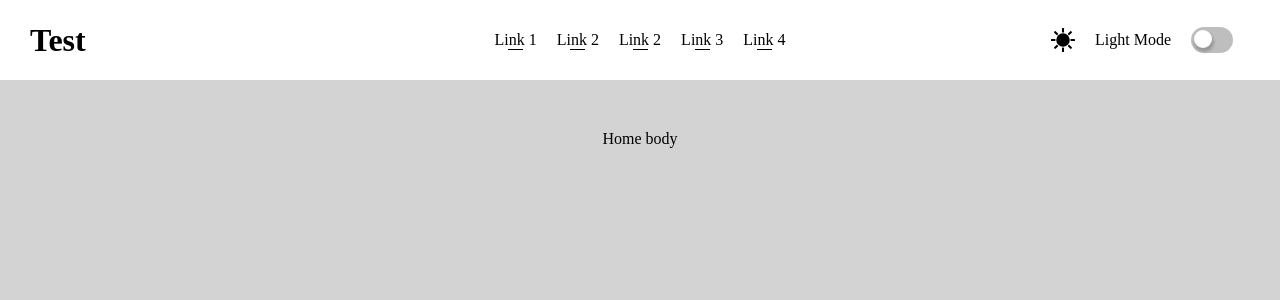
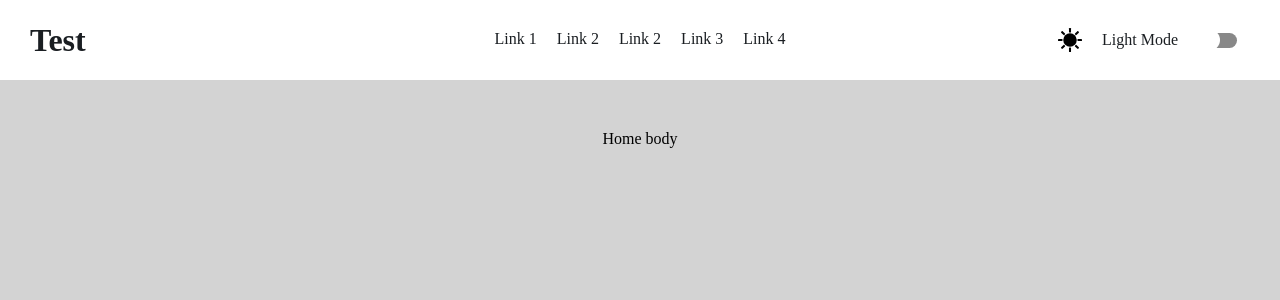
Before and after one commit to nicocarballo21/satellogic-challenge, a React (Create React App) app: page / in a window 1280 px wide. Shown: the top 300 px of the page. Built offline with nearby package versions, Linux system fonts and the light colour scheme.

Commit message:
Adding new switch, code refactor on theme provider

```diff
--- a/package.json
+++ b/package.json
@@ -13,6 +13,7 @@
     "react": "^18.1.0",
     "react-dom": "^18.1.0",
     "react-scripts": "5.0.1",
+    "react-switch": "^6.0.0",
     "styled-components": "^5.3.5",
     "typescript": "^4.4.2",
     "web-vitals": "^2.1.0"
--- a/src/components/Switch/Switch.d.ts
+++ /dev/null
@@ -1,4 +0,0 @@
-export interface SwitchProps {
-  switchState: boolean;
-  onChange: (event: React.ChangeEvent<HTMLInputElement>) => void;
-}
--- a/src/components/Switch/Switch.tsx
+++ /dev/null
@@ -1,24 +0,0 @@
-import {
-  StyledCheckBoxWrapper,
-  StyledCheckBox,
-  StyledCheckBoxLabel,
-} from "./styles";
-import { SwitchProps } from ".";
-
-const Switch = ({ switchState, onChange }: SwitchProps) => {
-  return (
-    <>
-      <StyledCheckBoxWrapper>
-        <StyledCheckBox
-          checked={switchState}
-          onChange={onChange}
-          id="checkbox"
-          type="checkbox"
-        />
-        <StyledCheckBoxLabel htmlFor="checkbox" />
-      </StyledCheckBoxWrapper>
-    </>
-  );
-};
-
-export default Switch;
--- a/src/components/Switch/index.ts
+++ /dev/null
@@ -1,2 +0,0 @@
-export { default as Switch } from "./Switch";
-export type { SwitchProps } from "./Switch.d";
--- a/src/components/Switch/styles.ts
+++ /dev/null
@@ -1,45 +0,0 @@
-import styled from "styled-components";
-
-export const StyledCheckBoxWrapper = styled.div`
-  position: relative;
-`;
-export const StyledCheckBoxLabel = styled.label`
-  position: absolute;
-  top: 0;
-  left: 0;
-  width: 42px;
-  height: 26px;
-  border-radius: 15px;
-  background: #bebebe;
-  cursor: pointer;
-  &::after {
-    content: "";
-    display: block;
-    border-radius: 50%;
-    width: 18px;
-    height: 18px;
-    margin: 3px;
-    background: #ffffff;
-    box-shadow: 1px 3px 3px 1px rgba(0, 0, 0, 0.2);
-    transition: 0.2s;
-  }
-`;
-export const StyledCheckBox = styled.input`
-  opacity: 0;
-  z-index: 1;
-  border-radius: 15px;
-  width: 42px;
-  height: 20px;
-  &:checked + ${StyledCheckBoxLabel} {
-    background: #4fbe79;
-    &::after {
-      content: "";
-      display: block;
-      border-radius: 50%;
-      width: 18px;
-      height: 18px;
-      margin-left: 21px;
-      transition: 0.2s;
-    }
-  }
-`;
--- a/src/context/ThemeContext.ts
+++ b/src/context/ThemeContext.ts
@@ -8,19 +8,19 @@ export interface ThemeDetails {
 
 export enum Themes {
   "DARK" = "dark",
-  "WHITE" = "white",
+  "LIGHT" = "light",
 }
 
-export const whiteTheme: ThemeDetails = {
-  themeName: Themes.WHITE,
-  bg: "white",
-  color: "black",
+export const lightTheme: ThemeDetails = {
+  themeName: Themes.LIGHT,
+  bg: "#ffffff",
+  color: "#1a1e22",
 };
 
 export const darkTheme: ThemeDetails = {
   themeName: Themes.DARK,
-  bg: "black",
-  color: "white",
+  bg: "#1a1e22",
+  color: "#ffffff",
 };
 
 const ThemeContext = React.createContext({
--- a/src/context/ThemeProvider.tsx
+++ b/src/context/ThemeProvider.tsx
@@ -2,25 +2,24 @@ import React, { useEffect, useState } from "react";
 import ThemeContext, {
   darkTheme,
   ThemeDetails,
-  whiteTheme,
+  lightTheme,
   Themes,
 } from "./ThemeContext";
 import ThemeProviderProps from "./ThemeProvider.d";
 
 const ThemeProvider = ({ children }: ThemeProviderProps) => {
   const isDarkTheme = window.localStorage.getItem("darkTheme") === Themes.DARK;
-  const [theme, setTheme] = useState<ThemeDetails>(whiteTheme);
+  const [theme, setTheme] = useState<ThemeDetails>(lightTheme);
 
   useEffect(() => {
     if (isDarkTheme) return setTheme(darkTheme);
-
-    return setTheme(whiteTheme);
+    return setTheme(lightTheme);
   }, [isDarkTheme]);
 
   const toggleTheme = () => {
-    const theme = isDarkTheme ? whiteTheme : darkTheme;
-    setTheme(theme);
-    window.localStorage.setItem("darkTheme", theme.themeName);
+    const themeToSet = isDarkTheme ? lightTheme : darkTheme;
+    setTheme(themeToSet);
+    window.localStorage.setItem("darkTheme", themeToSet.themeName);
   };
 
   const value = { theme, toggleTheme, isDarkTheme };
--- a/src/layouts/Header/Header.d.ts
+++ b/src/layouts/Header/Header.d.ts
@@ -1,4 +1,4 @@
-export interface Links {
+export interface LinkData {
   title: string;
   id: number;
 }
--- a/src/layouts/Header/Header.tsx
+++ b/src/layouts/Header/Header.tsx
@@ -1,28 +1,29 @@
+import { useContext, useState } from "react";
+import ThemeContext from "../../context/ThemeContext";
+import { LinkData } from ".";
+import dark_mode_icon from "../../assets/dark_mode_icon.png";
+import light_mode_icon from "../../assets/light_mode_icon.svg";
+import Switch from "react-switch";
 import {
   HeaderContainer,
   HeaderLinks,
   HeaderThemeSection,
   HeaderTitle,
-  HeaderLink,
+  Link,
   Icon,
   ThemeStateText,
 } from "./styles";
-import { Links } from ".";
-import dark_mode_icon from "../../assets/dark_mode_icon.png";
-import light_mode_icon from "../../assets/light_mode_icon.svg";
-import { Switch } from "../../components/Switch";
-import { ChangeEvent, useContext, useState } from "react";
-import ThemeContext from "../../context/ThemeContext";
+
 const Header = () => {
-  const [isSwitchOn, setIsSwitchOn] = useState(false);
   const { theme, toggleTheme, isDarkTheme } = useContext(ThemeContext);
+  const [isSwitchOn, setIsSwitchOn] = useState(isDarkTheme ? true : false);
 
-  const handleThemeSwitch = (e: ChangeEvent<HTMLInputElement>) => {
-    setIsSwitchOn(e.target.checked);
+  const handleThemeSwitch = (switchState: boolean) => {
+    setIsSwitchOn(switchState);
     toggleTheme();
   };
 
-  const links: Links[] = [
+  const links: LinkData[] = [
     {
       title: "Link 1",
       id: 0,
@@ -45,31 +46,33 @@ const Header = () => {
     },
   ];
 
-  console.log(theme.color);
-
   return (
     <HeaderContainer bgColor={theme.bg}>
       <HeaderTitle color={theme.color}>Test</HeaderTitle>
       <HeaderLinks>
         {links.map((link) => (
-          <HeaderLink
-            key={link.id}
-            isSelected={link.id === 1}
-            color={theme.color}
-          >
+          <Link key={link.id} color={theme.color}>
             {link.title}
-          </HeaderLink>
+          </Link>
         ))}
       </HeaderLinks>
       <HeaderThemeSection>
-        <Icon
-          src={isDarkTheme ? dark_mode_icon : light_mode_icon}
-          color={theme.color}
-        />
+        <Icon src={isDarkTheme ? dark_mode_icon : light_mode_icon} />
         <ThemeStateText color={theme.color}>
           {isDarkTheme ? "Dark Mode" : "Light Mode"}
         </ThemeStateText>
-        <Switch switchState={isSwitchOn} onChange={handleThemeSwitch} />
+
+        <Switch
+          checked={isSwitchOn}
+          onChange={handleThemeSwitch}
+          checkedIcon={false}
+          onColor="#83a9fe"
+          onHandleColor="#1168eb"
+          handleDiameter={22}
+          uncheckedIcon={false}
+          height={15}
+          width={35}
+        />
       </HeaderThemeSection>
     </HeaderContainer>
   );
--- a/src/layouts/Header/index.ts
+++ b/src/layouts/Header/index.ts
@@ -1,2 +1,2 @@
 export { default as Header } from "./Header";
-export type { Links } from "./Header.d";
+export type { LinkData } from "./Header.d";
--- a/src/layouts/Header/styles.ts
+++ b/src/layouts/Header/styles.ts
@@ -22,15 +22,17 @@ export const HeaderLinks = styled.div`
   width: 60%;
 `;
 
-export const HeaderLink = styled.a<{ isSelected: boolean; color: string }>`
+export const Link = styled.a<{ color: string }>`
   margin: 0 10px;
   color: ${({ color }) => color};
+  height: 20px;
   cursor: pointer;
 
-  &:after {
+  &:hover:after {
     content: "";
     display: block;
     width: 15px;
+    height: 5px;
     border-bottom: 1px solid;
     margin: 0 auto;
   }
@@ -46,11 +48,9 @@ export const HeaderThemeSection = styled.div`
   }
 `;
 
-export const Icon = styled.img<{ color: string }>`
+export const Icon = styled.img`
   width: 24px;
   height: 24px;
-  fill: red;
-  color: red;
 `;
 
 export const ThemeStateText = styled.p<{ color: string }>`
```
Also changed, not shown: 1 other file (tests, documents, lock files or other folders).
